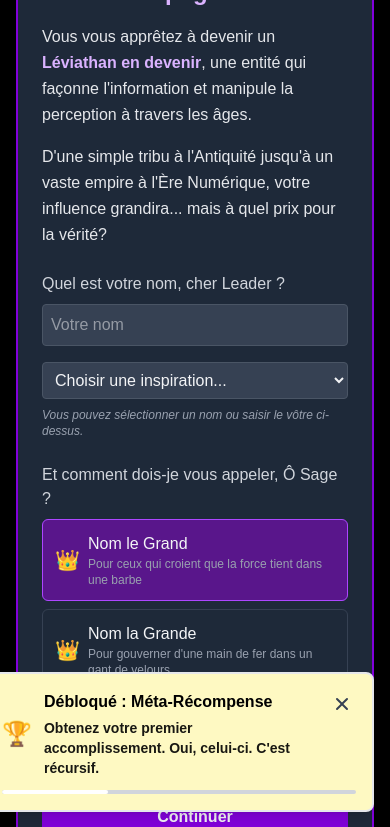
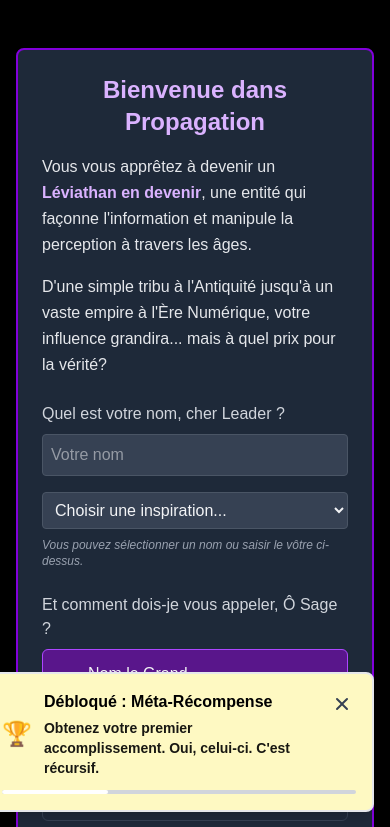
Before and after one commit to PLNech/Propagation, a Next.js app: page / in a window 390 px wide. Shown: the top 827 px of the page. Built offline with nearby package versions, Linux system fonts and the light colour scheme.

Commit message:
fix: Mobile modals

```diff
--- a/src/components/game/modals/GameEndingModal.tsx
+++ b/src/components/game/modals/GameEndingModal.tsx
@@ -46,7 +46,7 @@ const GameEndingModal: React.FC<GameEndingModalProps> = ({ ending, stats, onAckn
   const style = getEndingStyle();
 
   return (
-    <div className="fixed inset-0 bg-black bg-opacity-75 flex items-center justify-center z-50 p-4">
+    <div className="fixed inset-0 bg-black bg-opacity-75 flex items-start justify-center z-50 p-4 overflow-y-auto">
       <div className={`max-w-2xl w-full ${style.bg} ${style.border} border-2 rounded-lg shadow-2xl overflow-hidden`}>
         <div className="p-6">
           <h2 className="text-2xl font-bold mb-4 text-center">{ending.title}</h2>
--- a/src/components/game/modals/ScenarioModal.tsx
+++ b/src/components/game/modals/ScenarioModal.tsx
@@ -152,7 +152,7 @@ const ScenarioModal: React.FC<ScenarioModalProps> = ({ scenario, onMakeChoice, o
   };
 
   return (
-    <div className="fixed inset-0 bg-black bg-opacity-80 flex items-center justify-center z-50 p-4 overflow-y-auto">
+    <div className="fixed inset-0 bg-black bg-opacity-80 flex items-start justify-center z-50 p-4 overflow-y-auto">
       <div className={`max-w-4xl w-full ${styles.border} border-2 ${styles.background} rounded-lg shadow-2xl max-h-[90vh] overflow-y-auto ${styles.font}`}>
         {/* Header */}
         <div className={`${styles.header} p-5 border-b ${styles.border}`}>
--- a/src/components/game/modals/TutorialModal.tsx
+++ b/src/components/game/modals/TutorialModal.tsx
@@ -73,7 +73,7 @@ const TutorialModal: React.FC<TutorialModalProps> = ({ onClose }) => {
   };
 
   return (
-    <div className="fixed inset-0 bg-black opacity-93 backdrop-blur-sm flex items-center justify-center z-50 p-4">
+    <div className="fixed inset-0 bg-black opacity-93 backdrop-blur-sm flex items-start justify-center z-50 p-4 overflow-y-auto">
       <div className="bg-gray-800 rounded-lg max-w-md w-full border border-gray-600 shadow-xl">
         <div className="p-6">
           <div className="flex justify-between items-center mb-4">
--- a/src/components/game/modals/WelcomeModal.tsx
+++ b/src/components/game/modals/WelcomeModal.tsx
@@ -98,8 +98,8 @@ const WelcomeModal: React.FC<WelcomeModalProps> = ({ onSubmit }) => {
   };
 
   return (
-    <div className="fixed inset-0 bg-black bg-opacity-75 flex items-center justify-center z-50 p-4 overflow-auto">
-      <div className="max-w-md w-full bg-gray-800 border-2 border-purple-700 rounded-lg shadow-2xl overflow-hidden my-4">
+    <div className="fixed inset-0 bg-black bg-opacity-75 flex items-start justify-center z-50 p-4 overflow-y-auto">
+      <div className="max-w-md w-full bg-gray-800 border-2 border-purple-700 rounded-lg shadow-2xl overflow-hidden my-8 mb-16">
         <div className="p-6">
           <h2 className="text-2xl font-bold mb-4 text-center text-purple-300">Bienvenue dans Propagation</h2>
 
--- a/src/components/game/ui/AboutPage.tsx
+++ b/src/components/game/ui/AboutPage.tsx
@@ -162,7 +162,7 @@ const AboutPage: React.FC<{ onClose: () => void }> = ({ onClose }) => {
   const historicalResources = resources.filter(r => r.category === 'historical');
 
   return (
-    <div className="fixed inset-0 bg-black bg-opacity-75 flex items-center justify-center z-50 p-4 overflow-y-auto">
+    <div className="fixed inset-0 bg-black bg-opacity-75 flex items-start justify-center z-50 p-4 overflow-y-auto pt-8">
       <div className="bg-gray-800 rounded-lg max-w-4xl w-full border border-gray-600 shadow-xl max-h-[90vh] overflow-y-auto">
         <div className="p-6">
           <div className="flex justify-between items-center mb-4">
```
